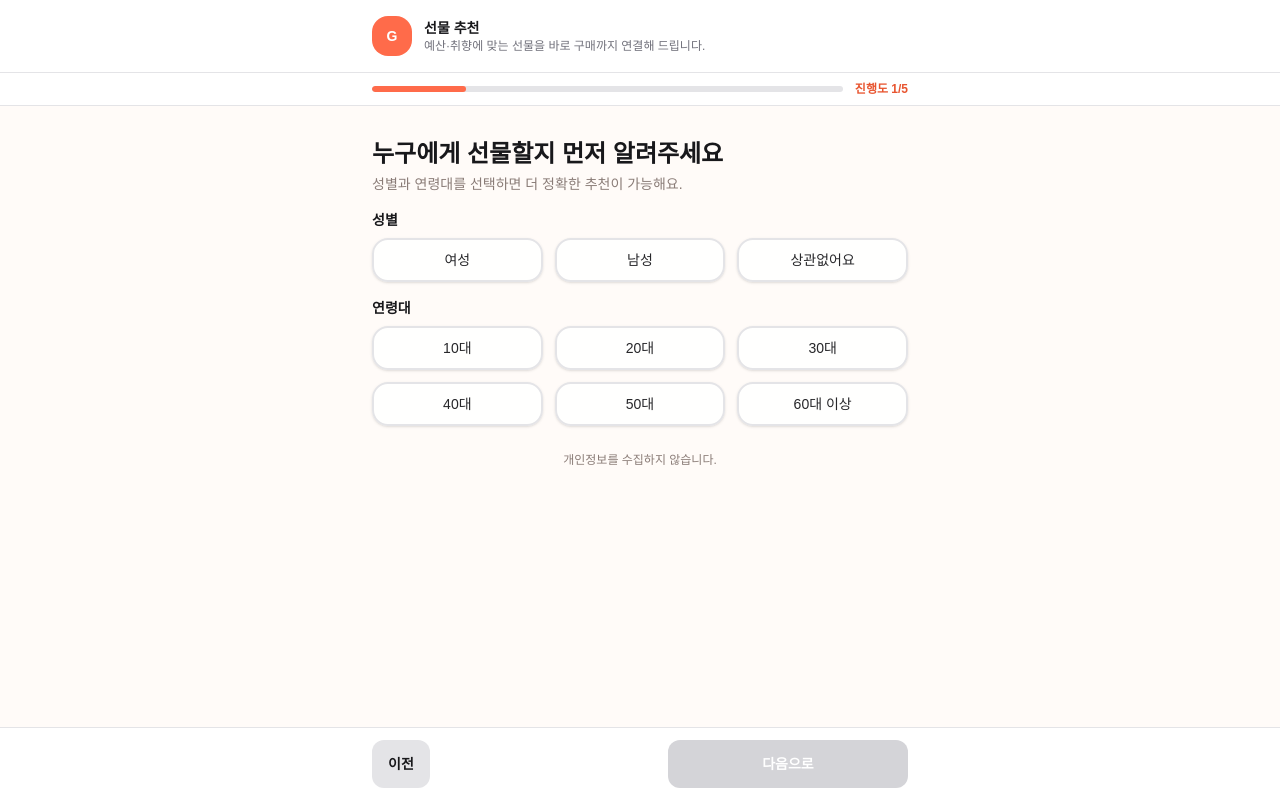
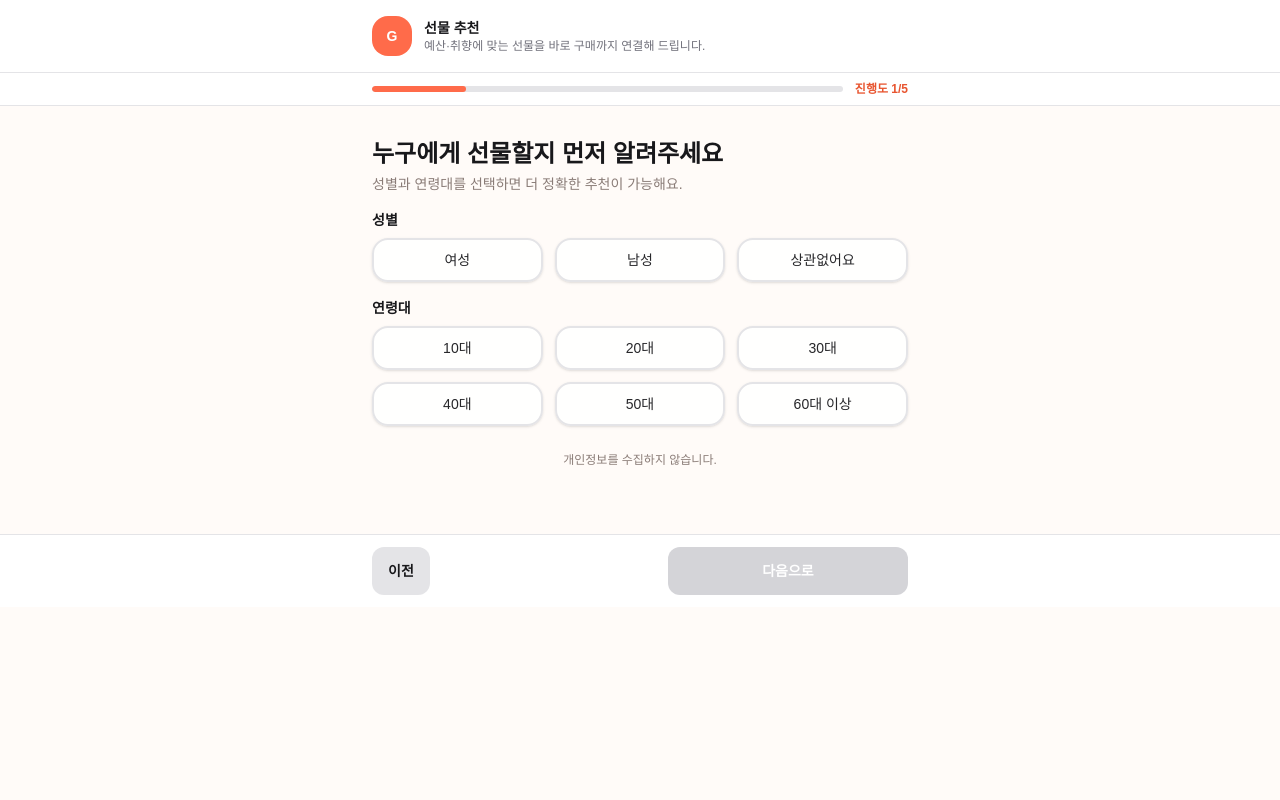
Before and after one commit to soyul1078/Gift-Recommendation, a Next.js app in the folder gift-workspace/: page / in a window 1280 px wide. Both pictures are taken after a click on the button "선물 찾기 시작하기". Built offline with nearby package versions, Linux system fonts and the light colour scheme; a web font is replaced by a local one.

Commit message:
여백정리

```diff
--- a/gift-workspace/src/app/page.tsx
+++ b/gift-workspace/src/app/page.tsx
@@ -151,7 +151,7 @@ export default function Home() {
 
 
   return (
-    <div className="min-h-screen bg-bg text-slate-900">
+    <div className="bg-bg text-slate-900">
       <header className="border-b border-zinc-200 bg-surface">
         <div className="mx-auto flex max-w-[600px] items-center px-4 py-4 sm:px-6 lg:px-8">
           <div className="flex items-center gap-3">
@@ -166,7 +166,7 @@ export default function Home() {
         </div>
       </header>
 
-      {step !== "start" && (
+      {step !== "start" && step !== "result" && (
         <div className="sticky top-0 z-10 border-b border-zinc-200 bg-surface/95 backdrop-blur">
           <div className="mx-auto flex max-w-[600px] items-center gap-3 px-4 py-2 sm:px-6 lg:px-8">
             <div className="h-1.5 flex-1 overflow-hidden rounded-full bg-zinc-200">
@@ -177,7 +177,7 @@ export default function Home() {
         </div>
       )}
 
-      <main className="mx-auto flex w-full max-w-[600px] flex-col gap-6 px-4 py-8 pb-28 sm:px-6 lg:px-8">
+      <main className="mx-auto flex w-full max-w-[600px] flex-col gap-6 px-4 py-8 sm:px-6 lg:px-8">
             {step === "start" && (
               <div className="mx-auto grid w-full max-w-[600px] gap-6 px-5 text-left">
                 <div>
@@ -392,10 +392,7 @@ export default function Home() {
             {step === "result" && (
               <div className="grid gap-4">
                 <div>
-                  <p className="text-xs font-normal text-soft">
-                    이 포스팅은 쿠팡 파트너스 활동의 일환으로, 이에 따른 일정액의 수수료를 제공받을 수 있습니다.
-                  </p>
-                  <div className="mt-2 text-2xl font-bold text-zinc-900">입력하신 조건에 맞는 선물이에요</div>
+                  <div className="text-2xl font-bold text-zinc-900">입력하신 조건에 맞는 선물이에요</div>
                   <p className="mt-1 text-sm text-soft">
                     마음에 들지 않으면 다른 추천을 받아보세요. 구매 버튼은 표시 가격대에 맞춰 검색합니다.
                   </p>
@@ -514,7 +511,7 @@ export default function Home() {
       </main>
 
       {step !== "start" && (
-        <div className="fixed inset-x-0 bottom-0 z-20 border-t border-zinc-200 bg-surface/95 backdrop-blur">
+        <div className="mt-8 border-t border-zinc-200 bg-surface/95 backdrop-blur">
           <div className="mx-auto flex max-w-[600px] items-center justify-between gap-3 px-4 py-3 sm:px-6 lg:px-8">
             {step === "result" ? (
               <>
```
